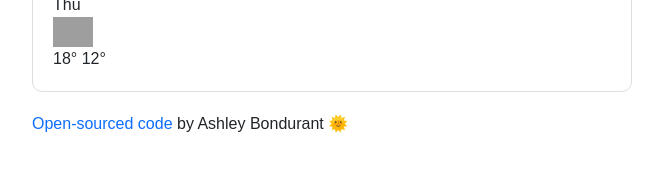
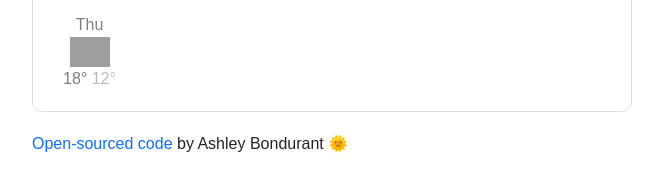
Before and after one commit to AshleyRaspberry/weather-app, a plain HTML site: page index.html in a window 1280 px wide. Shown: the part 226-418 px from the top of the page, without its empty margins (308-971 px from the left). Drawn offline with nearby package versions, Linux system fonts and the light colour scheme; no server answers; grey boxes are pictures that could not be loaded.

Commit message:
Updated the CSS through targeting future forecasting.

```diff
--- a/src/styles.css
+++ b/src/styles.css
@@ -1,8 +1,6 @@
 a:link {
   text-decoration: none;
-
-
-}
+  }
 
 body {
     font-family: sans-serif;
@@ -71,6 +69,22 @@ body {
 .weather-temperature .active:hover {
 text-decoration: none;
 }
+.weather-forecast {
+  margin-top: 20px;
+  text-align: center;
+  color: #000;
+}
+.weather-forecast-date  {
+  font-size: 16px;
+  opacity: 0.5;
+}
+.weather-forecast-temperature-min {
+  opacity: 0.5;
+}
+.weather-forecast-temperature {
+  font-size: 16px;
+  color:#7c7c7c;
+}
 
   .temperature {
     font-weight: 400;
```
